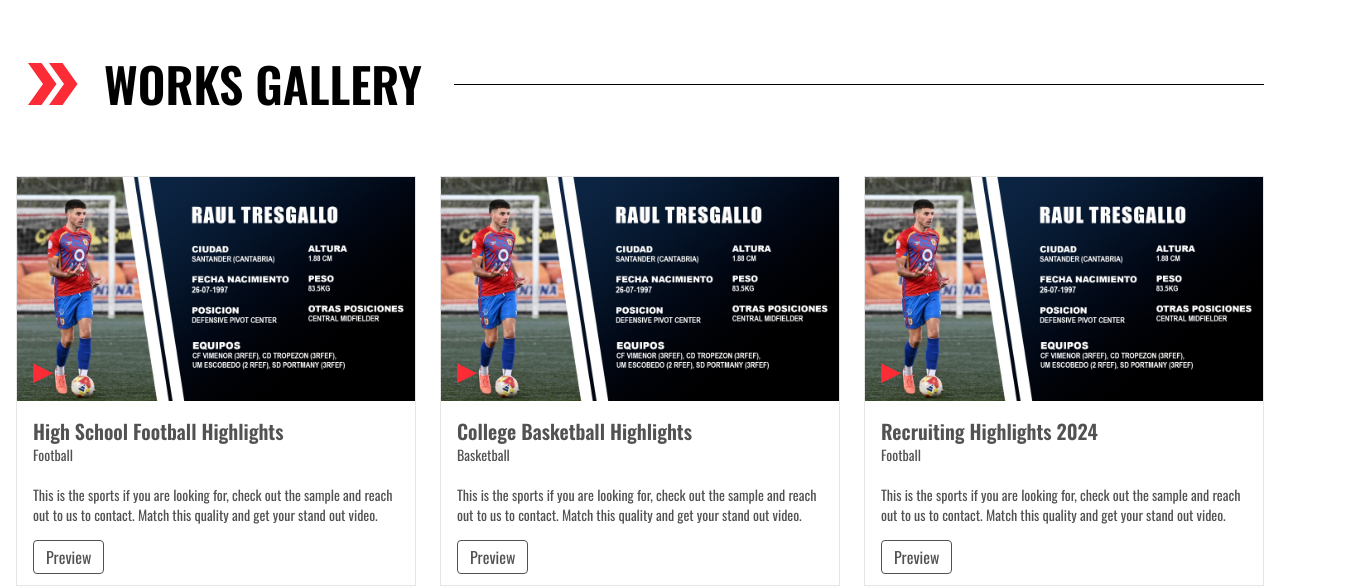
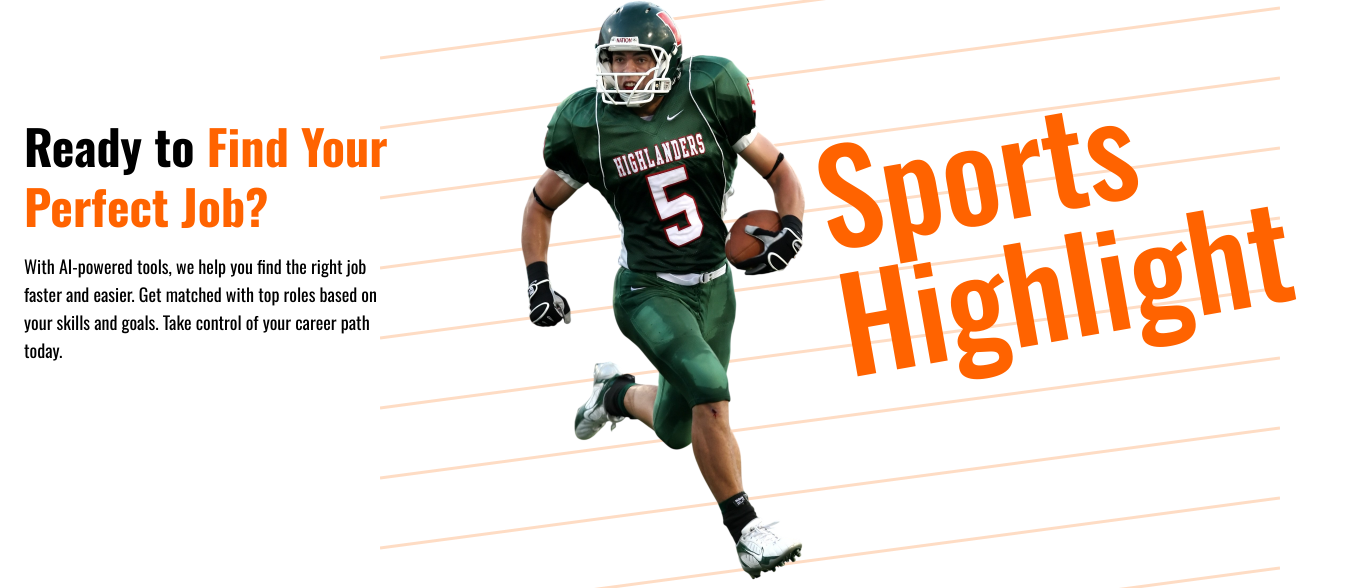
Before and after one commit to Apur0y/sports-edit, a Next.js app: page / in a window 1280 px wide. Shown: the part 852-1440 px from the top of the page, 1346 px wide, since content can reach past the window. Built offline with nearby package versions, Linux system fonts and the light colour scheme.

Commit message:
added the football sections

```diff
--- a/next.config.ts
+++ b/next.config.ts
@@ -2,7 +2,7 @@
 const nextConfig = {
   reactStrictMode: true,
   images: {
-    domains: ["images.pexels.com","www.shutterstock.com","dtwhistledev.wpengine.com"],
+    domains: ["images.pexels.com","www.shutterstock.com","dtwhistledev.wpengine.com","cdn.pixabay.com"],
   },
 };
 
--- a/src/app/globals.css
+++ b/src/app/globals.css
@@ -17,7 +17,7 @@
 }
 
 @theme {
-  --color-primary: #0DA1FF;
+  --color-primary: #FF6300;
 
 }
 
--- a/src/app/page.tsx
+++ b/src/app/page.tsx
@@ -10,6 +10,7 @@ import Packages from "@/conponents/home/Packages";
 import SportsOptions from "@/conponents/shared/SportsOptions";
 import ProcessSection from "@/conponents/home/ProcessSection";
 import Banner from "@/conponents/home/Banner";
+import FootballInfo from "@/conponents/home/Football";
 
 
 export default function HomePage() {
@@ -17,6 +18,7 @@ export default function HomePage() {
     <main>
 
       <Banner />
+      <FootballInfo/>
       <OurWorks/>
       <SportsOptions />
       <ChooseUs/>
--- /dev/null
+++ b/src/conponents/Reuseable/InfoSection.tsx
@@ -0,0 +1,83 @@
+import Image from "next/image";
+import Link from "next/link";
+import { BsArrowRight } from "react-icons/bs";
+
+interface InfoSectionProps {
+  imageUrl: string;
+  title: string;
+  title2: string | React.ReactNode;
+  description: string;
+  buttonText: string;
+  onButtonClick?: () => void;
+  className?: string;
+  height: number;
+  width: number;
+}
+
+export default function InfoSection({
+  imageUrl,
+  className = "",
+  title,
+  title2,
+  description,
+  buttonText,
+  onButtonClick,
+  height,
+  width,
+}: InfoSectionProps) {
+  return (
+    <div
+      className={`flex flex-col text-black items-center gap-10 md:gap-14 lg:gap-20 md:px-6 py-12  ${className}`}
+    >
+      {/* Left - Image */}
+      <div className="w-full md:w-2/3 mx-auto flex justify-start ">
+
+    <div className="relative">
+        <Image
+          src={imageUrl}
+          alt={title}
+          className="w-[200px] md:w-[250px] xl:w-[400px] h-auto rounded-lg  "
+          height={height}
+          width={width}
+        />
+        <h1  className="text-6xl font-medium overflow-hidden md:text-8xl xl:text-9xl -z-10 text-primary absolute inset-y-0 top-10 xl:top-30 left-45 xl:left-90 -rotate-10">
+      Sports <br /> Highlight
+    </h1>
+    </div>
+      </div>
+
+      {/* Right - Content */}
+      <div className="w-full md:w-1/3 space-y-8 md:space-y-12">
+        <div className="space-y-4 ">
+          <h2 className="text-2xl md:text-5xl font-bold leading-tight">
+            {title} <span className="text-primary">{title2}</span>
+          </h2>
+
+          <p className="text-subtitle md:text-lg text-base ">{description}</p>
+        </div>
+
+        {title === "Looking for" ? (
+          <Link href="/create-account">
+            <button
+              onClick={onButtonClick}
+              className="px-6 py-3 text-white font-semibold rounded bg-secondary flex hover:bg-black cursor-pointer transition-all duration-300 group"
+            >
+              {buttonText}
+              <BsArrowRight className="my-auto ml-2 transition-transform text-xl mt-1 duration-300 group-hover:translate-x-2" />
+            </button>
+          </Link>
+        ) : (
+          <Link href="/jobSeeker/start-now">
+            <button
+              onClick={onButtonClick}
+              className="px-6 py-3 text-white font-semibold rounded bg-secondary flex hover:bg-black cursor-pointer transition-all duration-300 group"
+            >
+              {buttonText}
+              <BsArrowRight className="my-auto ml-2 transition-transform text-xl mt-1 duration-300 group-hover:translate-x-2" />
+            </button>
+          </Link>
+        )}
+      </div>
+    </div>
+  );
+}
--- /dev/null
+++ b/src/conponents/home/Football.tsx
@@ -0,0 +1,67 @@
+'use client'
+import Image from "next/image";
+import Container from "../shared/Container";
+import { motion, useMotionValue, useTransform } from "framer-motion";
+import InfoSection from "../Reuseable/InfoSection";
+
+export default function FootballInfo() {
+      const x = useMotionValue(-40);
+
+  // Blur increases when text moves
+  const blur = useTransform(x, [-40, 0, 40], ["6px", "1px", "6px"]);
+
+
+  return (
+    <Container className="mx-auto">
+
+
+    <div className="relative ">
+      <div className="absolute inset-y-0 right-0 w-[45%]  pointer-events-none">
+  <svg
+    className="absolute right-0  top-1/2 -translate-y-1/2"
+    width="900"
+    height="800"
+    viewBox="0 0 900 700"
+    fill="none"
+    xmlns="http://www.w3.org/2000/svg"
+  >
+    {[...Array(12)].map((_, i) => (
+      <line
+        key={i}
+        x1="100%"
+        y1={i * 70}
+        x2="0"
+        y2={i * 70 + 120}
+        stroke="#F97316"        // Tailwind orange-500
+        strokeWidth="3"
+        strokeOpacity="0.25"
+      />
+    ))}
+  </svg>
+
+
+    </div>
+
+      <Container>
+        <div className="relative z-20">
+          <InfoSection
+            imageUrl="/football-2.png"
+            title="Ready to"
+            title2={
+              <>
+                Find Your <br /> Perfect Job?
+              </>
+            }
+            description="With AI-powered tools, we help you find the right job faster and easier. Get matched with top roles based on your skills and goals. Take control of your career path today."
+            buttonText="Create Your Profile"
+            // onButtonClick={() => alert("Button clicked!")}
+            className="md:flex-row-reverse"
+            height={689}
+            width={562}
+          ></InfoSection>
+        </div>
+      </Container>
+    </div>
+    </Container>
+  );
+}
--- a/src/conponents/home/OurWorks.tsx
+++ b/src/conponents/home/OurWorks.tsx
@@ -28,13 +28,6 @@ const videos: Video[] = [
     videoUrl: "https://www.youtube-nocookie.com/embed/4OcFQBwh1N8?si=cr5M3iMAoZjJ0xqX&amp;start=1",
   },
   {
-    id: 3,
-    sport: "Football",
-    title: "Recruiting Highlights 2024",
-    thumbnail: "/videos/thumb3.jpg",
-    videoUrl: "https://www.youtube-nocookie.com/embed/UWrobmt0ge8?si=fbxPhS6UdNbOmcaV&amp;start=1",
-  },
-  {
     id: 4,
     sport: "Baseball",
     title: "Baseball Montage",
@@ -56,7 +49,7 @@ export default function OurWorks() {
         </div>
 
         {/* View All Button */}
-        <div className="mt-10">
+        <div className="mt-10 flex justify-center">
           <Link
             target="_blank"
             href="https://www.youtube.com/@PlayPickerltd/playlists"
--- a/src/conponents/shared/Container.tsx
+++ b/src/conponents/shared/Container.tsx
@@ -7,7 +7,7 @@ type containerProps = {
 
 
 const Container = ({ children,className }: containerProps) => {
-  return <div className={`max-w-[1420px]  py-14 md:py-20  px-2 md:px-0 ${className}`}>{children}</div>;
+  return <div className={`max-w-[1420px]    px-2 md:px-0 ${className}`}>{children}</div>;
 
 }
 
```
Also changed, not shown: public/football-2.png (added).
